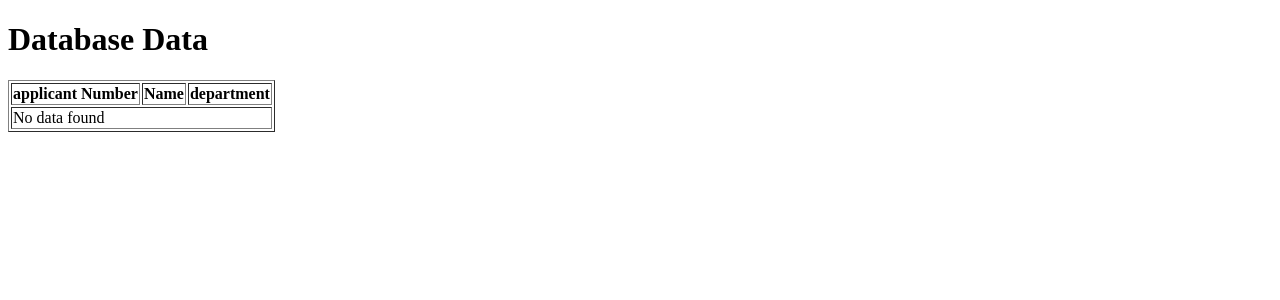
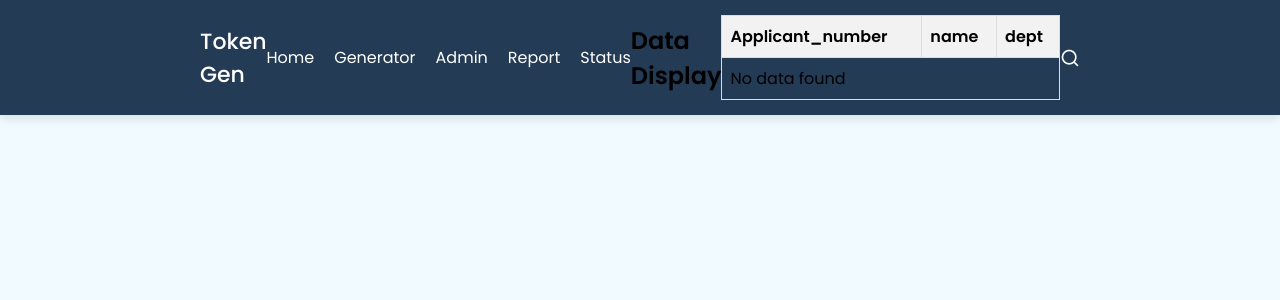
Before and after one commit to mfarhaan2004/tokenmaster, a PHP site: page /report.php in a window 1280 px wide. Shown: the top 300 px of the page. Run offline with PHP 8.4, Linux system fonts and the light colour scheme; data that the repository does not hold is empty.

Commit message:
Add files via upload

```diff
--- a/report.php
+++ b/report.php
@@ -1,17 +1,30 @@
-<!DOCTYPE html>
-<html>
-<head>
-    <title>Display Database Data</title>
-</head>
-<body>
-    <h1>Database Data</h1>
-    <table border="1">
-        <tr>
-            <th>applicant Number</th>
-            <th>Name</th>
-            <th>department</th>
-        </tr>
-        <?php
+<html lang="en">
+  <head>
+    <meta charset="UTF-8" />
+    <meta http-equiv="X-UA-Compatible" content="IE=edge" />
+    <meta name="viewport" content="width=device-width, initial-scale=1.0" />
+    <title>Token gen</title>
+    <link rel="stylesheet" href="stylesgen.css" />
+    <!-- Unicons CSS -->
+    <link rel="stylesheet" href="https://unicons.iconscout.com/release/v4.0.0/css/line.css" />
+       <link rel="stylesheet" href="https://cdnjs.cloudflare.com/ajax/libs/font-awesome/6.2.0/css/all.min.css"/>
+   <script src="gen.js" defer></script>
+  </head>
+  <body>
+    <nav class="nav">
+      <i class="uil uil-bars navOpenBtn"></i>
+      <a href="#" class="logo">Token Gen</a>
+
+
+       <ul class="nav-links">
+        <i class="uil uil-times navCloseBtn"></i>
+        <li><a href="home.html">Home</a></li>
+        <li><a href="generator.html">Generator</a></li>
+        <li><a href="admiin.html">Admin</a></li>
+        <li><a href="report.html">Report</a></li>
+        <li><a href="about.html">Status</a></li>
+      </ul>
+      <?php
         // Your PHP code to fetch data from the database goes here
         $servername = "localhost";
         $username = "chris";
@@ -26,7 +39,33 @@
 
         $sql = "SELECT * FROM login";
         $result = $conn->query($sql);
-
+?>
+<body>
+    <meta charset="UTF-8">
+    <meta name="viewport" content="width=device-width, initial-scale=1.0">
+    <title>Data Display</title>
+    <style>
+        table {
+            border-collapse: collapse;
+            width: 100%;
+        }
+        th, td {
+            border: 1px solid #ddd;
+            padding: 8px;
+            text-align: left;
+        }
+        th {
+            background-color: #f2f2f2;
+        }
+    </style>
+    <h1>Data Display</h1>
+    <table>
+        <tr>
+            <th>Applicant_number</th>
+            <th>name</th>
+            <th>dept</th>
+        </tr>
+        <?php
         if ($result->num_rows > 0) {
             while ($row = $result->fetch_assoc()) {
                 echo "<tr>";
@@ -42,5 +81,12 @@
         $conn->close();
         ?>
     </table>
-</body>
+
+      <i class="uil uil-search search-icon" id="searchIcon"></i>
+      <div class="search-box">
+        <i class="uil uil-search search-icon"></i>
+        <input type="text" placeholder="Search here..." />
+      </div>
+    </nav>
+    </body>
 </html>
```
